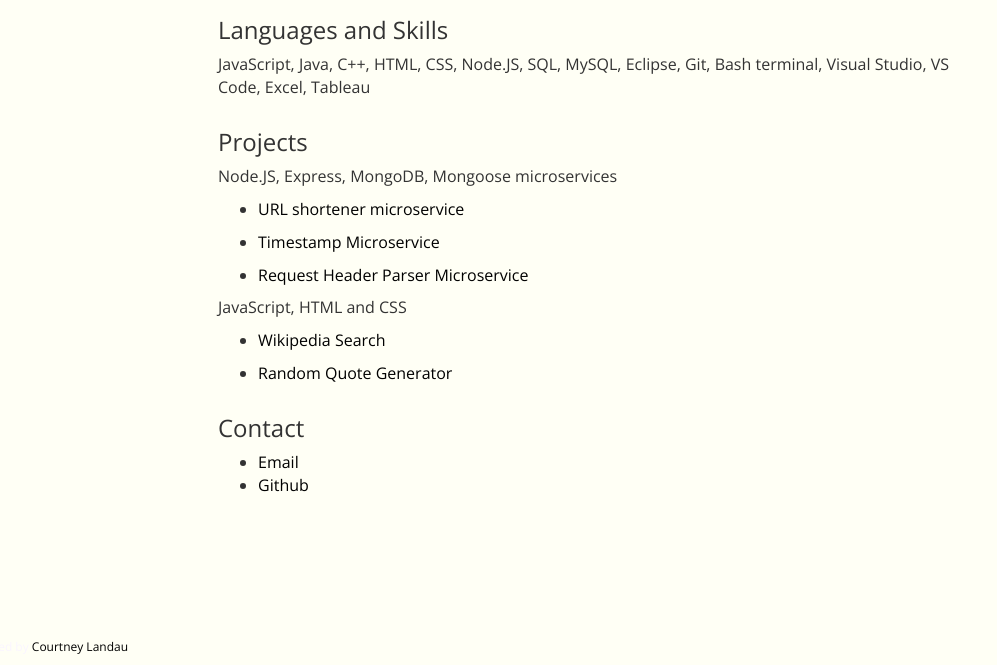
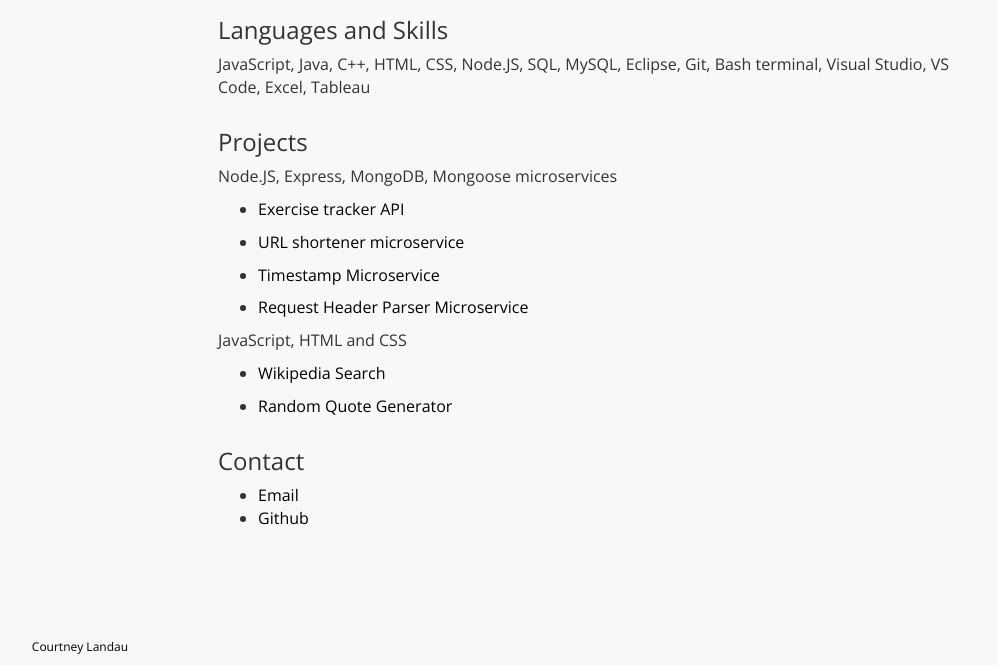
Before and after one commit to clandau/portfolio, a plain HTML site: page index.html in a window 1280 px wide. Shown: the part 135-800 px from the top of the page, without its empty margins (37-1034 px from the left). Drawn offline with nearby package versions, Linux system fonts and the light colour scheme.

Commit message:
add new project and change BG color

```diff
--- a/index.html
+++ b/index.html
@@ -23,6 +23,9 @@
         <h3>Projects</h3>
         <p>Node.JS, Express, MongoDB, Mongoose microservices</p>
         <ul class='projects'>
+            <li><p>
+                <a href="http://exercisetracker.celandau.com">Exercise tracker API</a>
+            </p></li>
                 <li>
                 <p><a href='http://urlshort.celandau.com'>URL shortener microservice</a></p>
             </li>
--- a/public/styles.css
+++ b/public/styles.css
@@ -1,7 +1,7 @@
 body {
     font-family: 'Open Sans', sans-serif;
     font-size: 16px;
-    background-color: #fffff5;
+    background-color: #f8f8f8;
 }
 
 h2 em {
@@ -26,7 +26,7 @@ li :hover {
     max-width: 800px;
     min-height: 100%;
     height: 100%;
-    background-color: #fffff5;
+    background-color: #f8f8f8;
 }
 
 .container {
```
